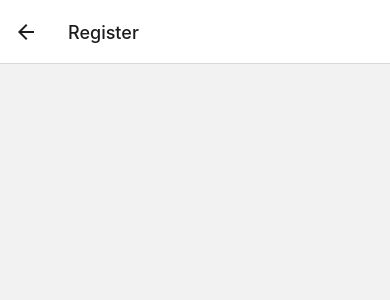
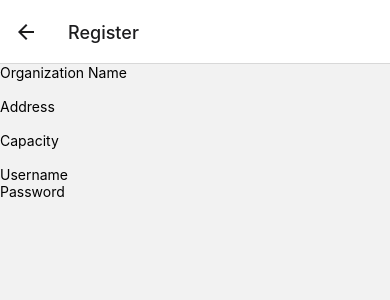
Before and after one commit to SarahAsad23/SustainaBite, a React Native app: screen /RegisterOrg in a window 390 px wide. Shown: the top 300 px of the page. Built offline with nearby package versions, Linux system fonts and the light colour scheme.

Commit message:
registration pages added

```diff
--- a/NewUser.tsx
+++ b/NewUser.tsx
@@ -1,7 +1,5 @@
 import React from "react";
 import {TouchableOpacity, View, Text, StyleSheet} from 'react-native';
-
-import RegisterRes from "./RestaurantUI/RegisterRes";
 
 const NewUserScreen = ({navigation}: {navigation:any}) => {
 
@@ -10,6 +8,11 @@ const NewUserScreen = ({navigation}: {navigation:any}) => {
         navigation.navigate('RegisterRes');
       };
 
+    const handleOrgRegistration = () => {
+    // Navigate to the "RegisterRes" screen when registering as a restaurant
+    navigation.navigate('RegisterOrg');
+    };
+
     return(
         <View>
 
@@ -17,7 +20,7 @@ const NewUserScreen = ({navigation}: {navigation:any}) => {
                 <Text style={styles.textStyle}>Register as Restaurant</Text>
             </TouchableOpacity>
 
-            <TouchableOpacity style={styles.touchStyle2}>
+            <TouchableOpacity style={styles.touchStyle2} onPress={handleOrgRegistration}>
                 <Text style={styles.textStyle}>Register as Organizatin</Text>
             </TouchableOpacity>
         </View>
--- a/OrganizationsUI/RegisterOrg.tsx
+++ b/OrganizationsUI/RegisterOrg.tsx
@@ -1,9 +1,43 @@
-import React from "react";
+import React, { useState } from "react";
+import { Text, View, TextInput } from "react-native";
+
+//*****PUSH CREDENTUALS TO TABLE*******
+
+const RegisterOrg = ({navigation}: {navigation:any}) =>{
+
+    const [organizationName, setOrganizationName] = useState('');
+    const [address, setAddress] = useState('');
+    const [capacity, setCapacity] = useState('');
+    const [username, setUsername] = useState('');
+    const [password, setPassword] = useState('');
+
+    return(
+        <View>
+            <Text>Organization Name</Text>
+            <TextInput onChangeText={(text) => setOrganizationName(text)} value={organizationName}/>
+
+            <Text>Address</Text>
+            <TextInput onChangeText={(text) => setAddress(text)} value={address}></TextInput>
+
+            <Text>Capacity</Text>
+            <TextInput onChangeText={(text) => setCapacity(text)} value={capacity}></TextInput>
+
+            <Text>Username</Text>
+            <Text>Password</Text>
 
 
 
-const RegisterOrg = ({navigation}: {navigation:any}) =>{
+        </View>
 
+        //name
+
+        //address
+        //occupancy
+        //username
+        //password
+
+        //internally generate an ID
+    )
 }
 
 export default RegisterOrg;
--- a/RestaurantUI/RegisterRes.tsx
+++ b/RestaurantUI/RegisterRes.tsx
@@ -1,4 +1,5 @@
 import React from "react";
+import { Text } from "react-native";
 
 const RegisterRes = ({navigation}: {navigation:any}) =>{
 
```
